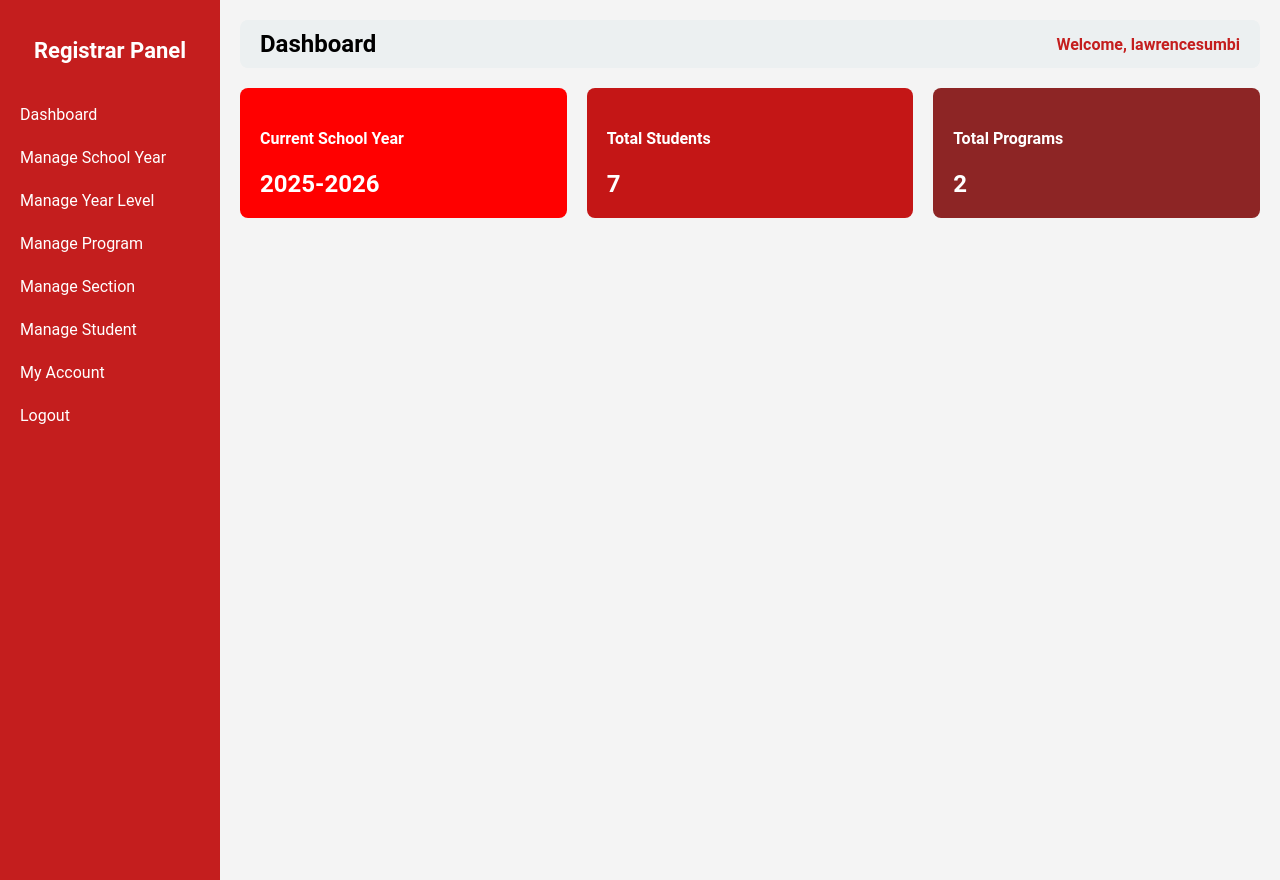
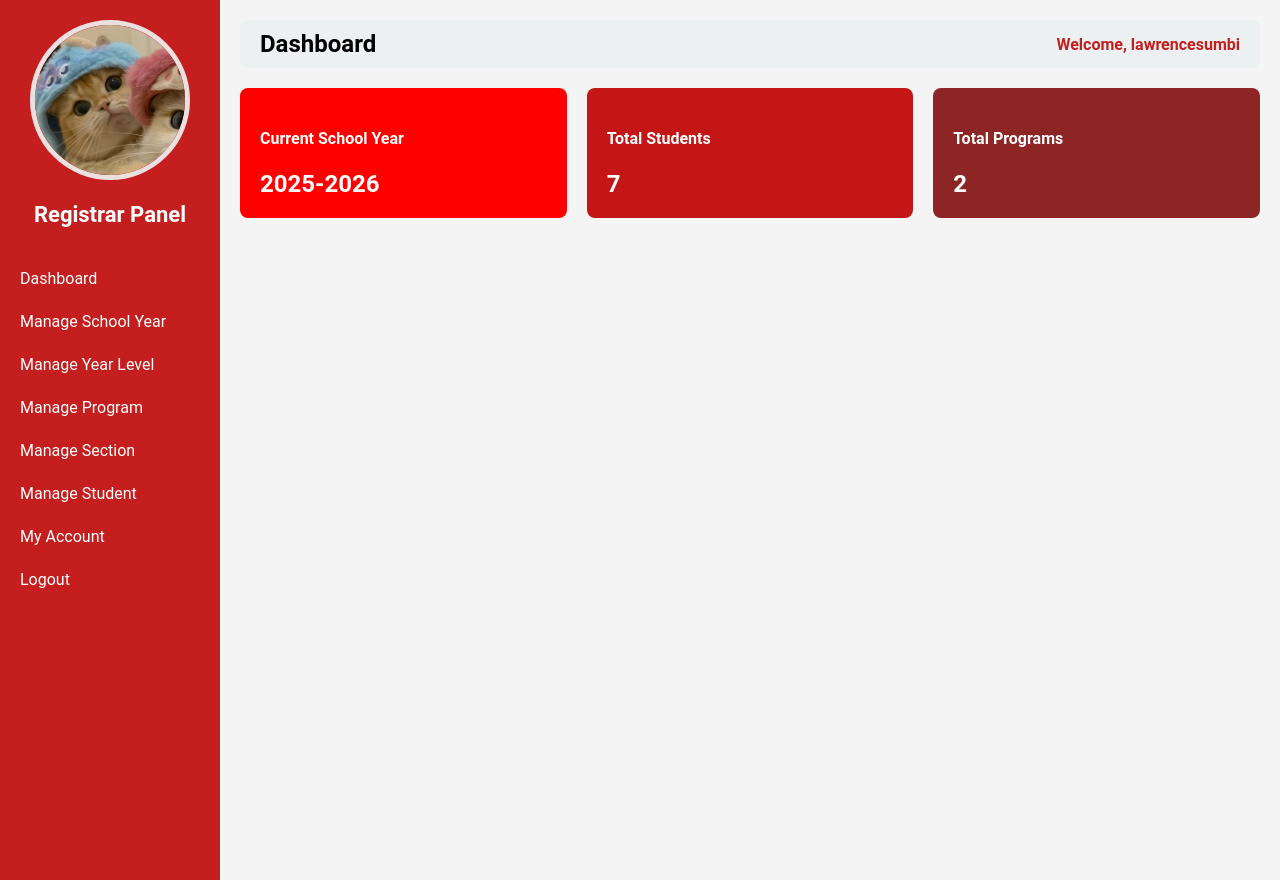
Before and after one commit to lawrencesumbi/STUDISCIPLINK, a PHP site: page /registrar.php in a window 1280 px wide. Run offline with PHP 8.4, Linux system fonts and the light colour scheme; a user stored in the database is signed in; data comes from the database, SQL or seed files in the repository; both versions use the stored data as it was after the commit.

Commit message:
Admin,Registrar-DONE

```diff
--- a/admin.php
+++ b/admin.php
@@ -13,7 +13,6 @@ $id = $_SESSION['user_id'];
 $stmt = $pdo->prepare("SELECT * FROM users WHERE id=?");
 $stmt->execute([$id]);
 $user = $stmt->fetch(PDO::FETCH_ASSOC);
-
 
 // Determine which page to load
 $page = isset($_GET['page']) ? $_GET['page'] : 'dashboard';
--- a/registrar.php
+++ b/registrar.php
@@ -1,4 +1,5 @@
 <?php
+require 'db_connect.php';
 session_start();
 
 // Redirect if not logged in or not registrar
@@ -6,6 +7,12 @@ if (!isset($_SESSION['username']) || $_SESSION['role'] !== 'registrar') {
     header("Location: login.php");
     exit;
 }
+
+// Fetch logged in user
+$id = $_SESSION['user_id'];
+$stmt = $pdo->prepare("SELECT * FROM users WHERE id=?");
+$stmt->execute([$id]);
+$user = $stmt->fetch(PDO::FETCH_ASSOC);
 
 // Determine which page to load
 $page = isset($_GET['page']) ? $_GET['page'] : 'dashboard';
@@ -38,11 +45,28 @@ if (!in_array($page, $allowed_pages)) {
         .header h2 { margin:0; }
         .header a { text-decoration:none; color:#c41e1e; font-weight:bold; }
         .header span{font-weight: bold;color: #c41e1e;}
+        .profile-photo {
+            text-align: center;
+        }
+        .profile-photo img {
+            width: 150px;
+            height: 150px;
+            object-fit: cover;
+            border-radius: 50%;
+            border: 5px solid #ebe0e0ff;
+        }
     </style>
 </head>
 <body>
 
 <div class="sidebar">
+    <div class="column profile-photo">
+        <?php if (!empty($user['img'])): ?>
+            <img src="<?php echo htmlspecialchars($user['img']); ?>" alt="Profile Image">
+        <?php else: ?>
+            <img src="default.png" alt="Profile Image">
+        <?php endif; ?>
+    </div>
     <h2>Registrar Panel</h2>
     <a href="?page=dashboard">Dashboard</a>
     <a href="?page=manage_school_year">Manage School Year</a>
--- a/registrar_pages/my_account.php
+++ b/registrar_pages/my_account.php
@@ -29,9 +29,7 @@ body {
     gap: 30px;
     box-shadow: 0 10px 25px rgba(0,0,0,0.1);
 }
-.column {
-    flex: 1;
-}
+
 .profile-img {
     margin: auto 0;
     text-align: center;
```
Also changed, not shown: studisciplink.sql (+19 -3 lines).
